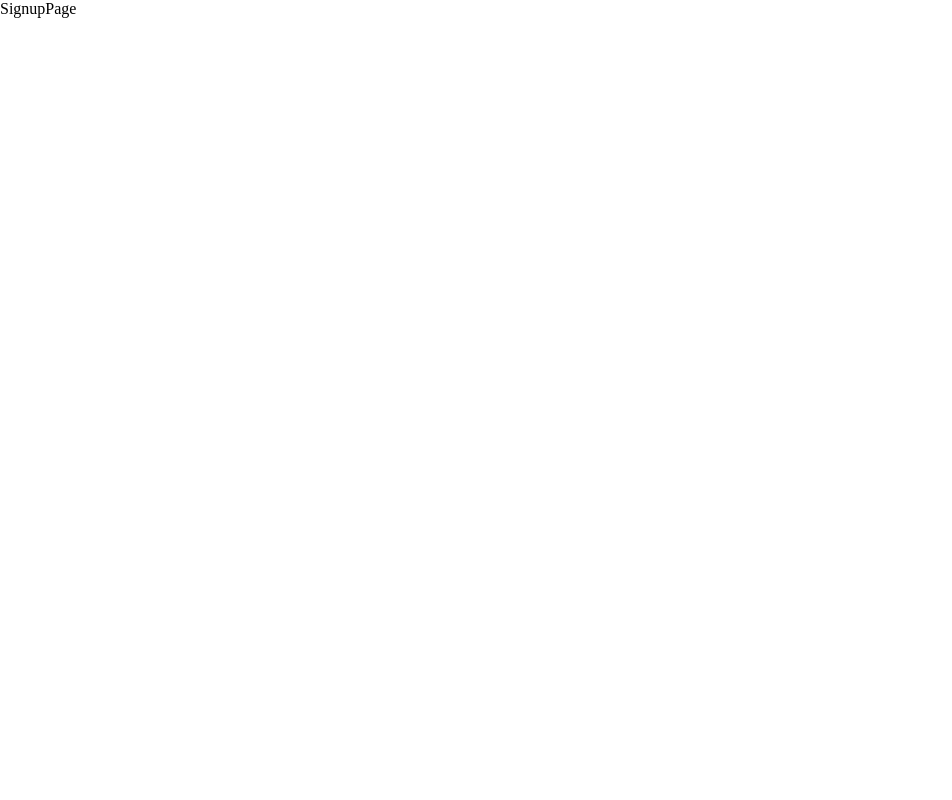
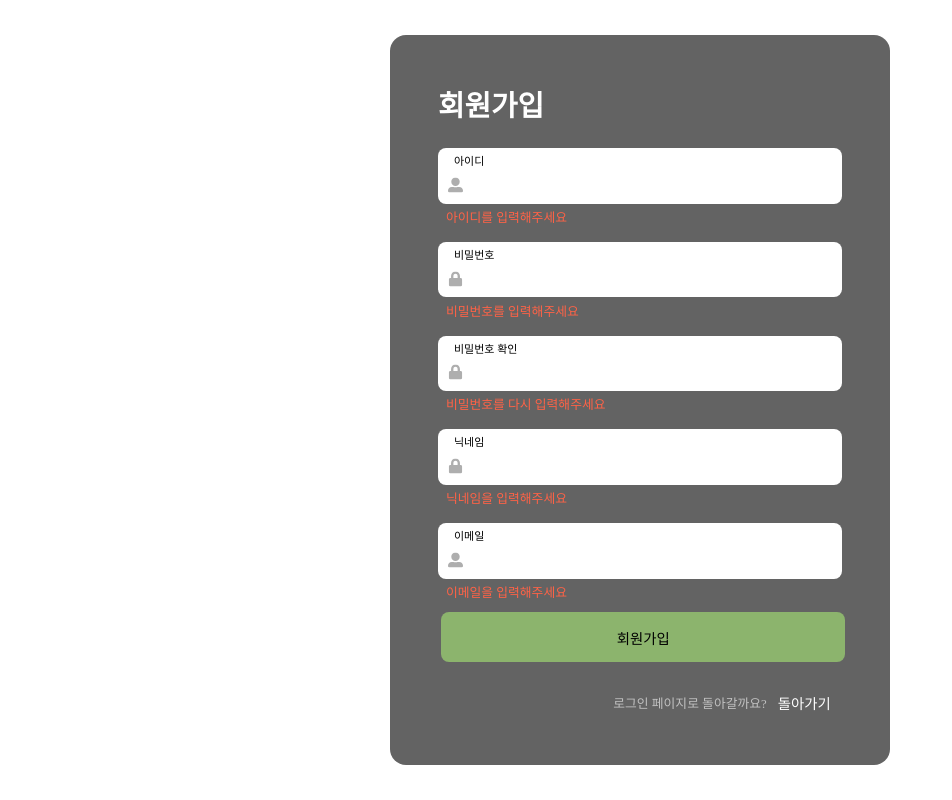
Before and after one commit to Seogun95/RollingRolling, a React (Create React App) app: page /signup in a window 1280 px wide. Shown: the whole page, without its empty margins (0-952 px from the left). Built offline with nearby package versions, Linux system fonts and the light colour scheme; a web font is replaced by a local one.

Commit message:
design: 회원가입 페이지

```diff
--- a/src/components/elements/Input.jsx
+++ b/src/components/elements/Input.jsx
@@ -16,9 +16,14 @@ function Input(props) {
 export default Input;
 
 const LoginLabel = styled.label`
+    position: relative;
     width: 100%;
-    position: relative;
-    margin: 0.2rem;
+    margin-top: 0.5rem;
+    padding: 1.5rem 1rem 0.1rem 2.5rem;
+    border-radius: 0.5rem;
+    outline: none;
+    font-size: 0.9375rem;
+    background-color: white;
 `;
 
 const LoginInsideLabel = styled.label`
@@ -39,7 +44,6 @@ const LoginInputIcon = styled.span`
 const LoginInput = styled.input`
     width: 100%;
     border-radius: 0.5rem;
-    height: 3.125rem;
+    height: 30px;
     line-height: 4.375rem;
-    padding: 16px 35px 0;
 `;
--- a/src/pages/SignupPage.jsx
+++ b/src/pages/SignupPage.jsx
@@ -1,7 +1,160 @@
-import React from 'react';
+import React, { useEffect, useState } from 'react';
+import { FaUserAlt, FaLock } from 'react-icons/fa';
+import Button from '../components/elements/Button';
+import { useNavigate } from 'react-router-dom';
+import styled from 'styled-components';
+import Input from '../components/elements/Input';
+import { LoginModalWrapper, LoginText, LoginModal, LoginInputContainer, LoginGoToSignup, LoginAlertSpan } from './LoginPage';
 
 function SignupPage() {
-  return <div>SignupPage</div>;
+    const [inputId, setinputId] = useState('');
+    const [inputPw, setinputPw] = useState('');
+    const [inputCheckPw, setinputCheckPw] = useState('');
+    const [inputEmail, setinputEmail] = useState('');
+    const [inputNickname, setinputNickname] = useState('');
+
+    const [idMessage, setIdMessage] = useState('아이디를 입력해주세요');
+    const [pwMessage, setPwMessage] = useState('비밀번호를 입력해주세요');
+    const [checkPwMessage, setCheckPwMessage] = useState('비밀번호를 다시 입력해주세요');
+    const [emailMessage, setEmailMessage] = useState('이메일을 입력해주세요');
+    const [nicknameMessage, setNicknameMessage] = useState('닉네임을 입력해주세요');
+
+    const [isId, setIsId] = useState(false);
+    const [isPw, setIsPw] = useState(false);
+    const [isCheckPw, setIsCheckPw] = useState(false);
+    const [isEmail, setIsEmail] = useState(false);
+    const [isNickname, setIsNickname] = useState(false);
+
+    const navigate = useNavigate();
+
+    // id input change
+    const idChangeHanlder = (e) => {
+        setinputId(e.target.value);
+        const idRegex = /^(?=.*?[0-9])(?=.*?[a-z]).{5,}$/;
+        if (!idRegex.test(e.target.value)) {
+            setIdMessage('아이디는 영어 소문자, 숫자 조합의 5자 이상의 형식으로 입력해주세요.');
+            setIsId(false);
+        } else {
+            setIdMessage('사용 가능한 아이디 입니다.');
+            setIsId(true);
+        }
+    };
+    // pw input change
+    const pwChangeHandler = (e) => {
+        setinputPw(e.target.value);
+        const pwRegex = /^(?=.*?[a-z])(?=.*?[0-9])(?=.*?[#?!@$ %^&*-]).{8,}$/;
+        if (!pwRegex.test(e.target.value)) {
+            setPwMessage('영문과 숫자, 특수문자 조합의 8-20자의 비밀번호를 사용해야 합니다.');
+            setIsPw(false);
+        } else {
+            setPwMessage('사용 가능한 비밀번호 입니다.');
+            setIsPw(true);
+        }
+    };
+    // pw check change
+    const checkPwChangeHandler = (e) => {
+        setinputCheckPw(e.target.value);
+        if (inputPw !== e.target.value) {
+            setCheckPwMessage('비밀번호가 같지 않습니다. 다시 입력해주세요.');
+            setIsCheckPw(false);
+        } else {
+            setCheckPwMessage('비밀번호가 같습니다.');
+            setIsCheckPw(true);
+        }
+    };
+    // email input change
+    const emailChangeHanlder = (e) => {
+        setinputEmail(e.target.value);
+        const emailRegex = /^[a-zA-Z0-9._%+-]+@[a-zA-Z0-9.-]+\.[a-zA-Z]{2,}$/;
+        if (!emailRegex.test(e.target.value)) {
+            setEmailMessage('이메일 형식으로 입력해주세요.');
+            setIsEmail(false);
+        } else {
+            setEmailMessage('사용 가능한 이메일 입니다.');
+            setIsEmail(true);
+        }
+    };
+    // nickname input change
+    const nicknameChangeHanlder = (e) => {
+        setinputNickname(e.target.value);
+    };
+
+    // 회원가입
+    // const joinHandler = async (e) => {
+    //     e.preventDefault();
+    //     if (isId === true && isPw === true) {
+    //         try {
+    //             await jwtserver.post('/register', {
+    //                 id: inputId,
+    //                 password: inputPw,
+    //             });
+    //             alert('회원가입이 완료 되었습니다.');
+    //             moveSignupPg();
+    //         } catch (error) {
+    //             alert(error.response.data.message);
+    //         }
+    //     }
+    // };
+
+    //스크롤 방지
+    useEffect(() => {
+        document.body.style.overflow = 'hidden';
+
+        return () => {
+            document.body.style.overflow = 'unset';
+        };
+    }, []);
+
+    const moveSignupPg = () => {
+        navigate(-1);
+    };
+
+    return (
+        <LoginModalWrapper>
+            <LoginModal height={'730px'}>
+                <LoginText>회원가입</LoginText>
+                <LoginInputContainer>
+                    <Input text={'아이디'} value={inputId} onChange={idChangeHanlder} type={'text'} width={'60%'}>
+                        <FaUserAlt />
+                    </Input>
+
+                    <LoginAlertSpan isIdOrPw={isId}>{idMessage}</LoginAlertSpan>
+
+                    <Input text={'비밀번호'} value={inputPw} onChange={pwChangeHandler} type={'password'}>
+                        <FaLock />
+                    </Input>
+                    <LoginAlertSpan isIdOrPw={isPw}>{pwMessage}</LoginAlertSpan>
+
+                    <Input text={'비밀번호 확인'} value={inputCheckPw} onChange={checkPwChangeHandler} type={'password'}>
+                        <FaLock />
+                    </Input>
+                    <LoginAlertSpan isIdOrPw={isCheckPw}>{checkPwMessage}</LoginAlertSpan>
+
+                    <Input text={'닉네임'} value={inputNickname} onChange={nicknameChangeHanlder} type={'text'}>
+                        <FaLock />
+                    </Input>
+
+                    <LoginAlertSpan isIdOrPw={isNickname}>{nicknameMessage}</LoginAlertSpan>
+
+                    <Input text={'이메일'} value={inputEmail} onChange={emailChangeHanlder} type={'email'}>
+                        <FaUserAlt />
+                    </Input>
+                    <LoginAlertSpan isIdOrPw={isEmail}>{emailMessage}</LoginAlertSpan>
+
+                    <Button bg={'#8CB46D'} h={'3.125rem'} size={'0.9rem'}>
+                        회원가입
+                    </Button>
+                </LoginInputContainer>
+
+                <LoginGoToSignup>
+                    <span>로그인 페이지로 돌아갈까요? </span>
+                    <Button onClick={moveSignupPg} color={'white'} size={'0.9rem'} w={'auto'}>
+                        돌아가기
+                    </Button>
+                </LoginGoToSignup>
+            </LoginModal>
+        </LoginModalWrapper>
+    );
 }
 
 export default SignupPage;
```
Also changed, not shown: src/components/elements/Button.jsx (+8 -8 lines).
